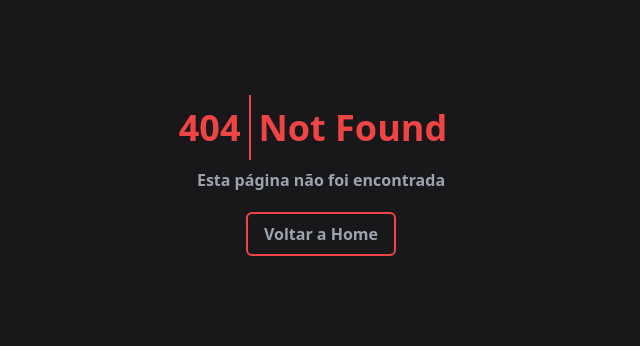
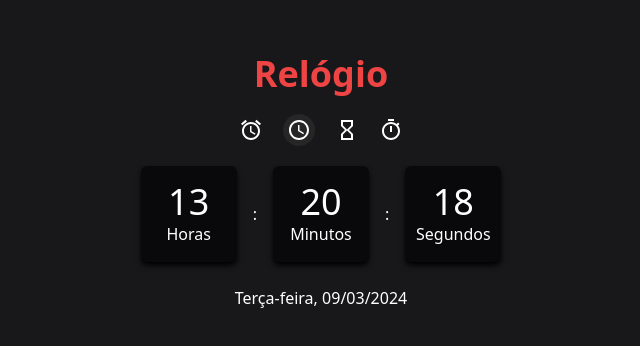
Before and after one commit to JonatasDVL/projeto-next, a Next.js app: page /relogio in a window 1280 px wide. Before the commit this address had no page. Shown: the part 218-564 px from the top of the page, without its empty margins (319-959 px from the left). Built offline with nearby package versions, Linux system fonts and the light colour scheme.

Commit message:
create a relogio page, but with function requests

```diff
--- /dev/null
+++ b/src/app/relogio/page.tsx
@@ -0,0 +1,66 @@
+"use client";
+import Container from "@/components/Container";
+import Title from "@/components/Title";
+import Buttons from "@/components/relogio/Buttons";
+import PainelAlarme from "@/components/relogio/PainelAlarme";
+import PainelCronometro from "@/components/relogio/PainelCronometro";
+import PainelRelogio from "@/components/relogio/PainelRelogio";
+import PainelTemporizador from "@/components/relogio/PainelTemporizador";
+import AccessAlarmOutlinedIcon from '@mui/icons-material/AccessAlarmOutlined';
+
+import AccessTimeOutlinedIcon from '@mui/icons-material/AccessTimeOutlined';
+
+import HourglassEmptyIcon from '@mui/icons-material/HourglassEmpty';
+
+import TimerOutlinedIcon from '@mui/icons-material/TimerOutlined';
+
+import { useEffect, useState } from "react";
+
+export default function PageRelogio() {
+
+  const [tempo, setTempo] = useState(new Date())
+  const [segundoAtual, setSegundoAtual] = useState(tempo.getSeconds())
+  const [minutoAtual, setMinutoAtual] = useState(tempo.getMinutes())
+  const [horaAtual, setHoraAtual] = useState(tempo.getHours())
+  const [diaDaSemanaAtual, setDiaDaSemanaAtual] = useState(tempo.getDay())
+  const [diaAtual, setDiaAtual] = useState(tempo.getDate())
+  const [mesAtual, setMesAtual] = useState(tempo.getMonth())
+  const [anoAtual, setAnoAtual] = useState(tempo.getFullYear())
+  const [tipo, setTipo] = useState("Relógio")
+
+  useEffect(() => {
+    const interval = setInterval(() => {
+      const novoTempo = new Date();
+      setTempo(novoTempo);
+      setSegundoAtual(novoTempo.getSeconds());
+      setMinutoAtual(novoTempo.getMinutes());
+      setHoraAtual(novoTempo.getHours());
+      setDiaDaSemanaAtual(novoTempo.getDay());
+      setDiaAtual(novoTempo.getDate());
+      setMesAtual(novoTempo.getMonth());
+      setAnoAtual(novoTempo.getFullYear());
+    }, 1000);
+
+    return () => clearInterval(interval);
+  }, []);
+
+  return (
+    <Container addClassName="text-white bg-zinc-900">
+      <Title>{tipo}</Title>
+      <div className="mt-5 flex justify-center items-center gap-5">
+        <Buttons tipoDoButton="Alarme" tipo={tipo} onClick={() => setTipo("Alarme")}><AccessAlarmOutlinedIcon /></Buttons>
+        <Buttons tipoDoButton="Relógio" tipo={tipo} onClick={() => setTipo("Relógio")}><AccessTimeOutlinedIcon /></Buttons>
+        <Buttons tipoDoButton="Temporizador" tipo={tipo} onClick={() => setTipo("Temporizador")}><HourglassEmptyIcon /></Buttons>
+        <Buttons tipoDoButton="Cronometro" tipo={tipo} onClick={() => setTipo("Cronometro")}><TimerOutlinedIcon /></Buttons>
+      </div>
+
+      {tipo === "Relógio" ?
+        <PainelRelogio diaAtual={diaAtual} mesAtual={mesAtual} anoAtual={anoAtual} diaDaSemanaAtual={diaDaSemanaAtual} horaAtual={horaAtual} minutoAtual={minutoAtual} segundoAtual={segundoAtual} />
+        : tipo === "Temporizador" ? <PainelTemporizador/>
+        : tipo === "Cronometro" ? <PainelCronometro/>
+        : tipo === "Alarme" ? <PainelAlarme/> : ""
+      }
+
+    </Container>
+  )
+}
--- a/src/components/jogo-da-velha/SquareVelha.tsx
+++ b/src/components/jogo-da-velha/SquareVelha.tsx
@@ -8,7 +8,7 @@ export default function SquareVelha(props: PropsSquareVelha) {
   const {id, children, onClick } = props;
 
   return(
-    <button className={`flex justify-center items-center text-4xl w-16 h-16 border-2 text-gray-200 font-bold border-zinc-500 rounded-md`} onClick={onClick}>
+    <button className={`flex justify-center items-center text-4xl w-16 h-16 border-2 text-gray-200 font-bold border-zinc-500 rounded-md hover:bg-slate-800 tranform hover:scale-105`} onClick={onClick}>
       {children}
     </button>
   )
--- /dev/null
+++ b/src/components/relogio/Buttons.tsx
@@ -0,0 +1,23 @@
+interface PropsButtonsCounts{
+  addClassName?: string;
+  children: React.ReactNode;
+  tipo: string;
+  tipoDoButton: string;
+  onClick: () => void;
+};
+
+export default function ButtonsCounts(props: PropsButtonsCounts) {
+  const { addClassName, children, tipoDoButton, tipo, onClick } = props;
+
+  let clickOn = ""
+
+  if (tipoDoButton == tipo){
+    clickOn = "bg-neutral-800 rounded-full w-8 h-8"
+  }
+
+  return (
+    <button className={`${addClassName} ${clickOn} font-bold hover:text-zinc-950 transform hover:scale-105 duration-200 flex justify-center items-center`} onClick={onClick}>
+      {children}
+    </button>
+  );
+}
--- /dev/null
+++ b/src/components/relogio/PainelAlarme.tsx
@@ -0,0 +1,11 @@
+interface PropsPainelAlarme {
+
+}
+
+export default function PainelAlarme(props: PropsPainelAlarme) {
+  const {  } = props;
+
+  return (
+    <>alarme</>
+  )
+}
--- /dev/null
+++ b/src/components/relogio/PainelCronometro.tsx
@@ -0,0 +1,11 @@
+interface PropsPainelCronometro {
+
+}
+
+export default function PainelCronometro(props: PropsPainelCronometro) {
+  const {  } = props;
+
+  return (
+    <>Cronometro</>
+  )
+}
--- /dev/null
+++ b/src/components/relogio/PainelRelogio.tsx
@@ -0,0 +1,27 @@
+import Visores from "@/components/relogio/Visores";
+
+interface PropsPainelRelogio {
+  diaAtual: number;
+  mesAtual: number;
+  anoAtual: number;
+  diaDaSemanaAtual: number;
+  horaAtual: number;
+  minutoAtual: number;
+  segundoAtual: number;
+
+}
+
+export default function PainelRelogio(props: PropsPainelRelogio) {
+  const { diaAtual, mesAtual, anoAtual, diaDaSemanaAtual, horaAtual, minutoAtual, segundoAtual } = props;
+
+  return (
+    <div className="mt-5 flex flex-col justify-center items-center">
+      <div className="flex justify-center items-center gap-4">
+        <Visores type="Horas" time={horaAtual} />:
+        <Visores type="Minutos" time={minutoAtual} />:
+        <Visores type="Segundos" time={segundoAtual} />
+      </div>
+      <p className="mt-6">{diaDaSemanaAtual === 0 ? "Domingo" : diaDaSemanaAtual === 1 ? "Segunda-feira" : diaDaSemanaAtual === 2 ? "Terça-feira" : diaDaSemanaAtual === 3 ? "Quarta-feira" : diaDaSemanaAtual === 4 ? "Quinta-feira" : diaDaSemanaAtual === 5 ? "Sexta-feira" : diaDaSemanaAtual === 6 ? "Sábado" : ""}, {diaAtual.toString().length == 1 ? "0" + diaAtual : diaAtual}/{mesAtual.toString().length == 1 ? "0" + mesAtual : mesAtual}/{anoAtual}</p>
+    </div>
+  );
+}
--- /dev/null
+++ b/src/components/relogio/PainelTemporizador.tsx
@@ -0,0 +1,46 @@
+import { useState, useEffect } from "react";
+import Visores from "@/components/relogio/Visores";
+
+
+interface PropsPainelTemporizador {
+
+}
+
+export default function PainelTemporizador(props: PropsPainelTemporizador) {
+  const { } = props;
+
+  const [segundos, setSegundos] = useState(0)
+  const [minutos, setMinutos] = useState(5)
+  const [horas, setHoras] = useState(0)
+
+
+  useEffect(() => {
+    const interval = setInterval(() => {
+      if (segundos !== 0 || minutos !== 0 || horas !== 0) {
+        if ((horas > 0 || minutos > 0) && segundos === 0) {
+          if (minutos === 0) {
+            setHoras(prevHoras => prevHoras - 1);
+            setMinutos(59)
+          } else {
+            setMinutos(prevMinutos => prevMinutos - 1);
+          }
+          setSegundos(59);
+        } else {
+          setSegundos(prevSegundos => prevSegundos - 1);
+        }
+      }
+    }, 1000);
+
+    return () => clearInterval(interval);
+  }, [segundos, minutos]);
+
+  return (
+    <div className="flex justify-center items-center gap-4 mt-6">
+      <Visores type="Horas" time={horas} />:
+      <Visores type="Minutos" time={minutos} />:
+      <Visores type="Segundos" time={segundos} />
+
+
+    </div>
+  )
+}
--- /dev/null
+++ b/src/components/relogio/Visores.tsx
@@ -0,0 +1,16 @@
+interface PropsVisores {
+  addClassName?: string;
+  type: string;
+  time: number;
+}
+
+export default function Visores(props: PropsVisores) {
+  const {addClassName, type, time} = props;
+
+  return (
+    <div className="w-24 h-24 bg-zinc-950 rounded-md flex flex-col justify-center items-center hover:scale-105 transform duration-200 shadow-md shadow-black ">
+      <p className="text-4xl">{time.toString().length == 1 ? "0" + time : time}</p>
+      <p className="text-m">{type}</p>
+    </div>
+  );
+}
--- a/tailwind.config.ts
+++ b/tailwind.config.ts
@@ -13,6 +13,9 @@ const config: Config = {
         "gradient-conic":
           "conic-gradient(from 180deg at 50% 50%, var(--tw-gradient-stops))",
       },
+      // fontFamily: {
+      //   sans: ["var(--font-family-marope)"]
+      // },
     },
   },
   plugins: [],
```
Also changed, not shown: src/app/globals.css (+8 -0 lines), src/app/layout.tsx (+8 -0 lines).
